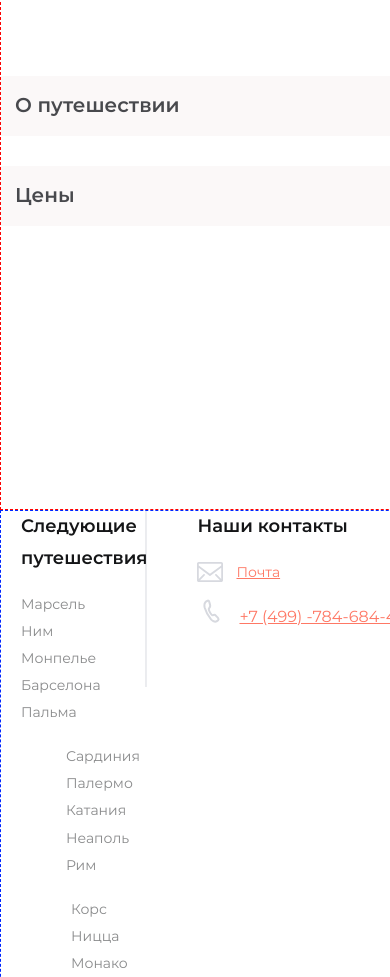
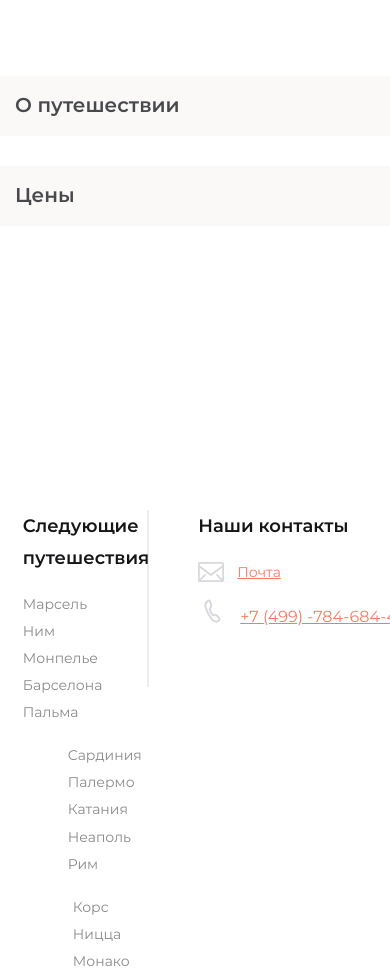
Before and after one commit to denis118/Tsap_way, a website: page source/index.html in a window 390 px wide. Shown: the part 58-1035 px from the top of the page. Drawn offline with nearby package versions, Linux system fonts and the light colour scheme; files that its build step writes are made by us from their sources.

Commit message:
Изменяет значение ширины контейнера для tablet и корректирует стили для футера (tablet)

```diff
--- a/source/index.html
+++ b/source/index.html
@@ -88,7 +88,7 @@
       Полезная информация
     </h2>
     <div class="footer__container container">
-      <section class="footer__section footer__section--next-travels next-travels">
+      <section class="footer__section footer__section--next-travels footer__section--bg next-travels">
         <h3 class="next-travels__heading footer__heading zero-edges">
           Следующие путешествия
         </h3>
@@ -152,7 +152,7 @@
           </li>
         </ul>
       </section>
-      <section class="footer__section footer__section--contacts contacts">
+      <section class="footer__section footer__section--contacts footer__section--bg contacts">
         <h3 class="contacts__heading footer__heading zero-edges">
           Наши контакты
         </h3>
--- a/source/sass/base/base.scss
+++ b/source/sass/base/base.scss
@@ -37,7 +37,11 @@
 
   @media (max-width: $pre-desktop-width) {
     grid-template-columns: 1fr;
-    width: 100%;
+    width: 94.531%;
+  }
+
+  @media (max-width: $pre-tablet-width) {
+    width: 90%;
   }
 }
 
--- a/source/sass/blocks/footer.scss
+++ b/source/sass/blocks/footer.scss
@@ -6,8 +6,8 @@
 }
 
 .footer__container {
-  outline: 1px dashed rgb(0, 38, 255);  // delete!!!
-  outline-offset: -1px;  // delete!!!
+  // outline: 1px dashed rgb(0, 38, 255);  // delete!!!
+  // outline-offset: -1px;  // delete!!!
 
   @media (min-width: $desktop-width) {
     padding-bottom: 71px;
@@ -21,7 +21,7 @@
 }
 
 .footer__section {
-  &:not(:last-of-type) {
+  &--bg {
     background-image: $line-in-footer;
     background-repeat: no-repeat;
     background-position: right 0 top 0;
@@ -57,8 +57,8 @@
     @media (max-width: $pre-desktop-width) {
       grid-column-start: 2;
       grid-column-end: -1;
-      padding-right: 93px;
-      padding-left: 50px;
+      padding-right: 72px;
+      padding-left: 49px;
       background-image: none;
     }
   }
@@ -107,7 +107,6 @@
   }
 
   @media (max-width: $pre-desktop-width) {
-    width: 94.531%;
     text-align: center;
   }
 }
--- a/source/sass/blocks/header.scss
+++ b/source/sass/blocks/header.scss
@@ -1,6 +1,6 @@
 .header__container {
-  outline: 1px dashed red;  // delete!!!
-  outline-offset: -1px;  // delete!!!
+  // outline: 1px dashed red;  // delete!!!
+  // outline-offset: -1px;  // delete!!!
 
   @media (min-width: $desktop-width) {
     align-items: center;
@@ -8,6 +8,7 @@
 
   @media (max-width: $pre-desktop-width) {
     color: $dcg-3;
+    width: 100%;
   }
 
   &--js {
--- a/source/sass/blocks/next-travels.scss
+++ b/source/sass/blocks/next-travels.scss
@@ -4,7 +4,7 @@
   }
 
   @media (max-width: $pre-desktop-width) {
-    padding-left: 21px;
+    padding-left: 0;
   }
 }
 
@@ -31,7 +31,7 @@
   margin-bottom: 20px;
 
   @media (max-width: $pre-desktop-width) {
-    margin-bottom: 27px;
+    margin-bottom: 26px;
   }
 }
 
```
